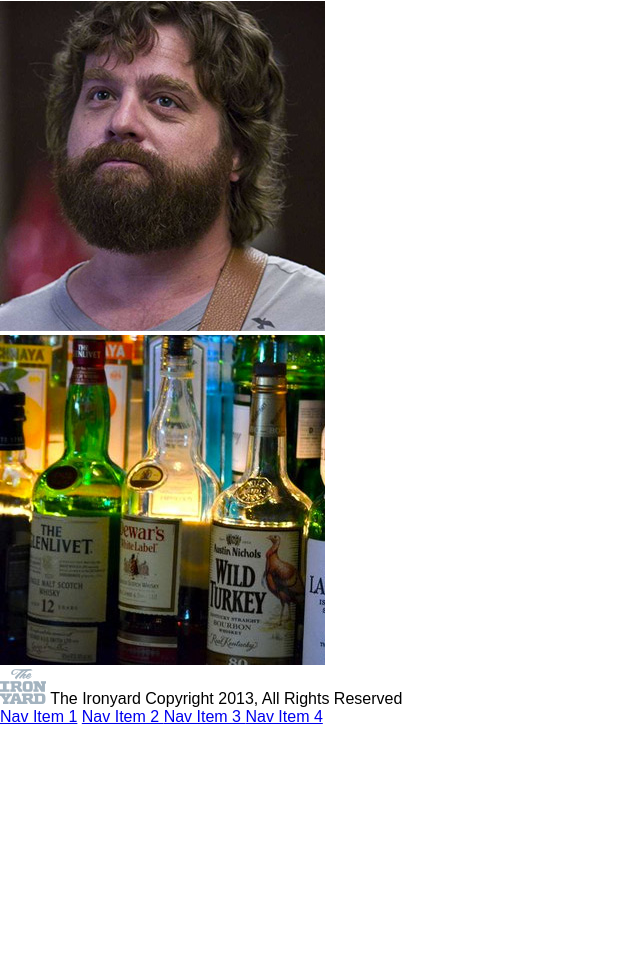
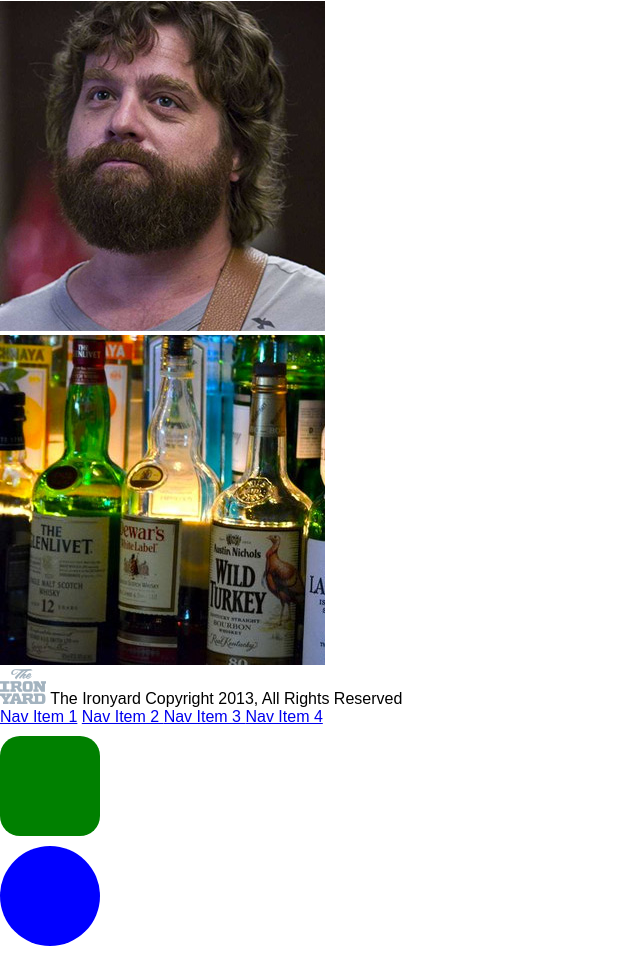
Before and after one commit to katlyngabor/Surf-and-PaddleHW, a plain HTML site: page index.html in a window 1280 px wide. Shown: the part 1903-2859 px from the top of the page, without its empty margins (0-640 px from the left). Before the commit the page ends 2629 px from the top, so only its background shows below. Drawn offline with nearby package versions, Linux system fonts and the light colour scheme; files that its build step writes are made by us from their sources.

Commit message:
trying this out

```diff
--- a/index.html
+++ b/index.html
@@ -114,7 +114,8 @@
     </div> <!--End of nav-bar-links-->
     </div>
   </div> <!--End of copyright-info div-->
-
+<div class="box1"></div>
+<div class="box2"></div>
 </footer>
 </body>
 </html>
--- a/style.scss
+++ b/style.scss
@@ -0,0 +1,20 @@
+$color1: green;
+$color2: blue;
+
+@mixin rounded($radius) {
+  border-radius: $radius;
+}
+
+.box1 {
+  width:100px;
+  height:100px;
+  background-color: $color1;
+  margin:10px 0;
+  @include rounded(20px);
+}
+
+.box2 {
+  @extend .box1;
+  background-color: $color2;
+  @include rounded(50px);
+}
```
